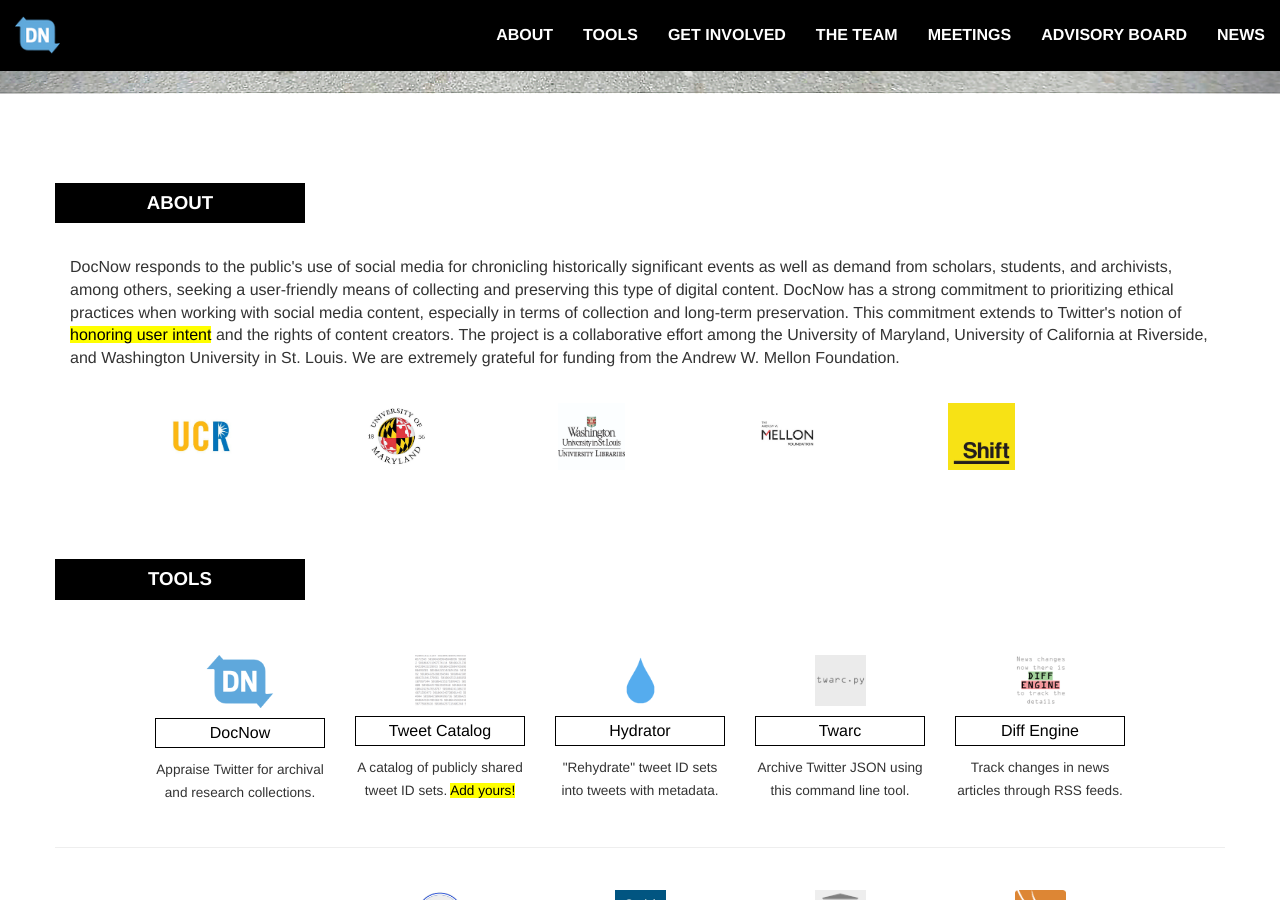
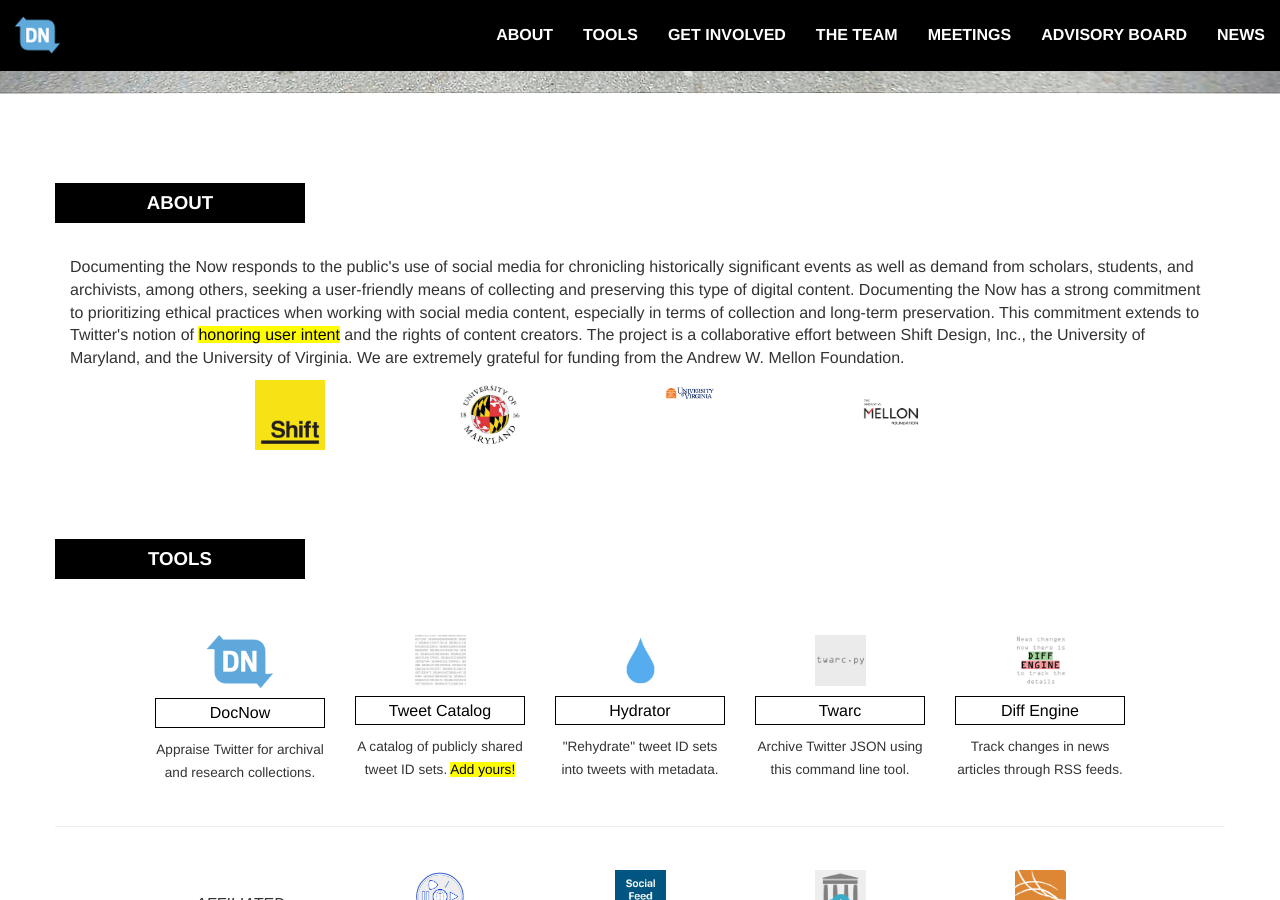
Before and after one commit to DocNow/docnow.github.io, a Jekyll site: the page built from index.html, in a window 1280 px wide and 900 px high, scrolled down 806 px. Built offline with Jekyll 4.4.1, drawn with Linux system fonts in a browser that asks for light colours.

Commit message:
mobile/tablet views
fix images

```diff
--- a/css/home.css
+++ b/css/home.css
@@ -70,7 +70,24 @@
     }
 }
 
+@media screen and (max-width: 740px) {
+    #tools div {
+      margin-bottom: 10px;
+      padding-bottom: 20px;
+    }
 
+    #get-involved div {
+     margin-bottom: 10px;
+     padding-bottom: 20px;
+    }
+  }
+
+@media screen and (max-width: 740px) {
+      #about img {
+        margin-bottom: 10px;
+        padding-bottom: 20px;
+      }
+    }
 
 #get-involved img {
     padding-bottom: 10px;
--- a/css/style.css
+++ b/css/style.css
@@ -40,21 +40,27 @@
   padding-bottom: 5px;
 }
 
+@media screen and (max-width: 740px) {
+  h4 {
+    border: none;
+  }
+}
+
 h4:hover {
   color: white;
   background-color:black;
   border: solid black 1px;
 
 }
+
 small a {
     color: black;
     background-color: yellow;
-  }
-
+}
 
 a:hover {
     text-decoration: none;
-  }
+}
 
 footer {
   margin-top: 30px;
--- a/index.html
+++ b/index.html
@@ -105,15 +105,14 @@
             <br>
             <h2>About</h2><br>
             <div class="col-lg-12">
-                <p>DocNow responds to the public's use of social media for chronicling historically significant events as well as demand from scholars, students, and archivists, among others, seeking a user-friendly means of collecting and preserving this type of digital content. DocNow has a strong commitment to prioritizing ethical practices when working with social media content, especially in terms of collection and long-term preservation. This commitment extends to Twitter's notion of <a href="http://support.gnip.com/articles/honoring-user-intent-on-twitter.html" target="_blank">honoring user intent</a> and the rights of content creators. The project is a collaborative effort among the University of Maryland, University of California at Riverside, and Washington University in St. Louis. We are extremely grateful for funding from the Andrew W. Mellon Foundation.</p>
+                <p>Documenting the Now responds to the public's use of social media for chronicling historically significant events as well as demand from scholars, students, and archivists, among others, seeking a user-friendly means of collecting and preserving this type of digital content. Documenting the Now has a strong commitment to prioritizing ethical practices when working with social media content, especially in terms of collection and long-term preservation. This commitment extends to Twitter's notion of <a href="http://support.gnip.com/articles/honoring-user-intent-on-twitter.html" target="_blank">honoring user intent</a> and the rights of content creators. The project is a collaborative effort between Shift Design, Inc., the University of Maryland, and the University of Virginia. We are extremely grateful for funding from the Andrew W. Mellon Foundation.</p>
             </div>
-				</section>
 
         <br>
 
 	     <section class="row text-center">
-            <div class="col-lg-offset-1 col-lg-1 col-md-offset-1 col-md-1 col-sm-2">
-                <img class="img-responsive" src="{{ site.baseurl }}/img/ucr.jpg" alt="ucr" />
+            <div class="col-lg-offset-2 col-lg-1 col-md-offset-2 col-md-1 col-sm-offset-1 col-sm-2">
+                <img class="img-responsive" src="{{ site.baseurl }}/img/shift.jpeg" alt="ucr" />
             </div>
             <div class="col-md-1"></div>
             <div class="col-md-1 col-sm-2">
@@ -121,18 +120,14 @@
             </div>
             <div class="col-md-1"></div>
             <div class="col-md-1 col-sm-2">
-               <img class="img-responsive" src="{{ site.baseurl }}/img/wustl.jpg" alt="wustl" />
+               <img class="img-responsive" src="{{ site.baseurl }}/img/uva.png" alt="mellon" />
             </div>
             <div class="col-md-1"></div>
             <div class="col-md-1 col-sm-2">
                <img class="img-responsive" src="{{ site.baseurl }}/img/mellon.jpg" alt="mellon" />
             </div>
-            <div class="col-md-1"></div>
-            <div class="col-md-1 col-sm-2">
-               <img class="img-responsive" src="{{ site.baseurl }}/img/shift.jpeg" alt="mellon" />
-            </div>
         </section>
-
+				</section>
         <section id="tools" class="row text-center">
             <br>
             <br>
@@ -237,22 +232,21 @@
             <br>
             <h2>The Team</h2><br>
             <div class="row text-center">
-              <div class="col-lg-2 col-md-2"></div>
-                <div class="col-lg-3 col-md-3">
+                <div class="col-lg-4 col-md-4 col-sm-6">
                    <div class="person">
                       <img class="img-responsive center-block" src="{{ site.baseurl }}/img/meredith.jpg" alt="Doctor Meredith Clark" /><br>
                       <a href="mailto:mdc6j@virginia.edu">Dr. Meredith Clark</a><br>
                       Academic Lead, Co-Principal Investigator
                    </div>
                 </div>
-                <div class="col-lg-3 col-md-3">
+                <div class="col-lg-4 col-md-4 col-sm-6">
                     <div class="person">
                        <img class="img-responsive center-block" src="{{ site.baseurl }}/img/bergis.jpg" alt="Bergis Jules" /><br>
                        <a href="mailto:bergis.jules@shiftdesign.org">Bergis Jules</a><br>
                        Project Director, Co-Principal Investigator
                     </div>
                 </div>
-                <div class="col-lg-3 col-md-3">
+                <div class="col-lg-4 col-md-4 col-sm-6">
                     <div class="person">
                        <img class="img-responsive center-block" src="{{ site.baseurl }}/img/trevor.jpg" alt="Trevor Munoz" /><br>
                        <a href="mailto:tmunoz@umd.edu">Trevor Mu&#241;oz</a><br>
@@ -261,53 +255,49 @@
                 </div>
             </div>
             <div class="row text-center">
-              <div class="col-lg-2 col-md-2"></div>
-                <div class="col-lg-3 col-md-3">
+                <div class="col-lg-4 col-md-4 col-sm-6">
                     <div class="person">
-                        <img class="img-responsive center-block" src="{{ site.baseurl }}/img/alexandra.jpg" alt="Alexandra Dolan-Mescal" /><br>
+                        <img class="img-responsive center-block" src="{{ site.baseurl }}/img/alex.jpg" alt="Alexandra Dolan-Mescal" /><br>
                         Alexandra Dolan-Mescal<br>
-                        UX and Web Designer
+                        UX and Web Designer<br>
                     </div>
                 </div>
-                <div class="col-lg-3 col-md-3">
+                <div class="col-lg-4 col-md-4 col-sm-6">
                     <div class="person">
                         <img class="img-responsive center-block" src="{{ site.baseurl }}/img/francis.jpg" alt="Francis Kayiwa" /><br>
                         Francis Kayiwa<br>
                         DevOps Engineer
                     </div>
                 </div>
-                <div class="col-lg-3 col-md-3">
+                <div class="col-lg-4 col-md-4 col-sm-6">
                     <div class="person">
                         <img class="img-responsive center-block" src="{{ site.baseurl }}/img/tseyhaye.jpeg" alt="T'Sey-Haye Preaster" /><br>
                         T'Sey-Haye Preaster<br>
                         Project Coordinator
                     </div>
                 </div>
-            </div>
-            <div class="row text-center">
-              <div class="col-lg-2 col-md-2"></div>
-                <div class="col-lg-3 col-md-3">
+                <div class="col-lg-4 col-md-4 col-sm-6">
                     <div class="person">
                        <img class="img-responsive center-block" src="{{ site.baseurl }}/img/ed.jpg" alt="Ed Summers" /><br>
                        Ed Summers<br>
                        Technical Lead
                     </div>
                 </div>
-                <div class="col-lg-3 col-md-3">
+                <div class="col-lg-4 col-md-4 col-sm-6">
                     <div class="person">
                         <img class="img-responsive center-block" height=200 src="{{ site.baseurl }}/img/raff.jpg" alt="Raffaele Viglianti" /><br>
                         Raff Viglianti<br>
                         Software Developer
                     </div>
                 </div>
-                <div class="col-lg-3 col-md-3">
+                <div class="col-lg-4 col-md-4 col-sm-6">
                     <div class="person">
-                         <small><strong>Former Team Members</strong>
+                         <strong>Former Team Members</strong><br>
                          <br>Vernon Mitchell<br> Administrative Lead 2017
                          <br>Chris Freeland<br> Administrative Lead 2016
                          <br>Timothy Cole<br> Project Manager 2017
                          <br>Desiree Smith-Jones<br> Project Manager 2016
-                         <br>Dan Chudnov <br> Data Engineer 2016-2017</small>
+                         <br>Dan Chudnov <br> Data Engineer 2016-2017
                     </div>
                 </div>
           </div>
```
Also changed, not shown: img/alex.jpg (added), img/uva.png (added).
